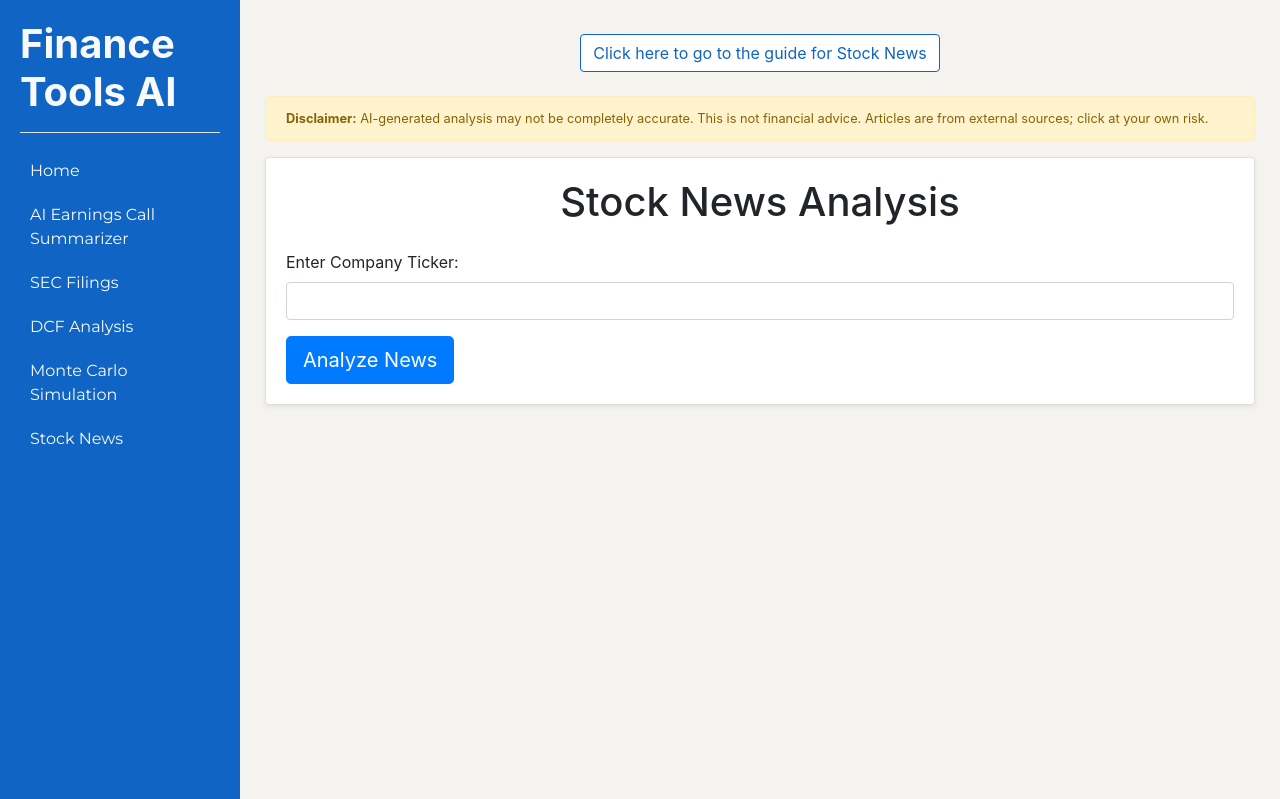
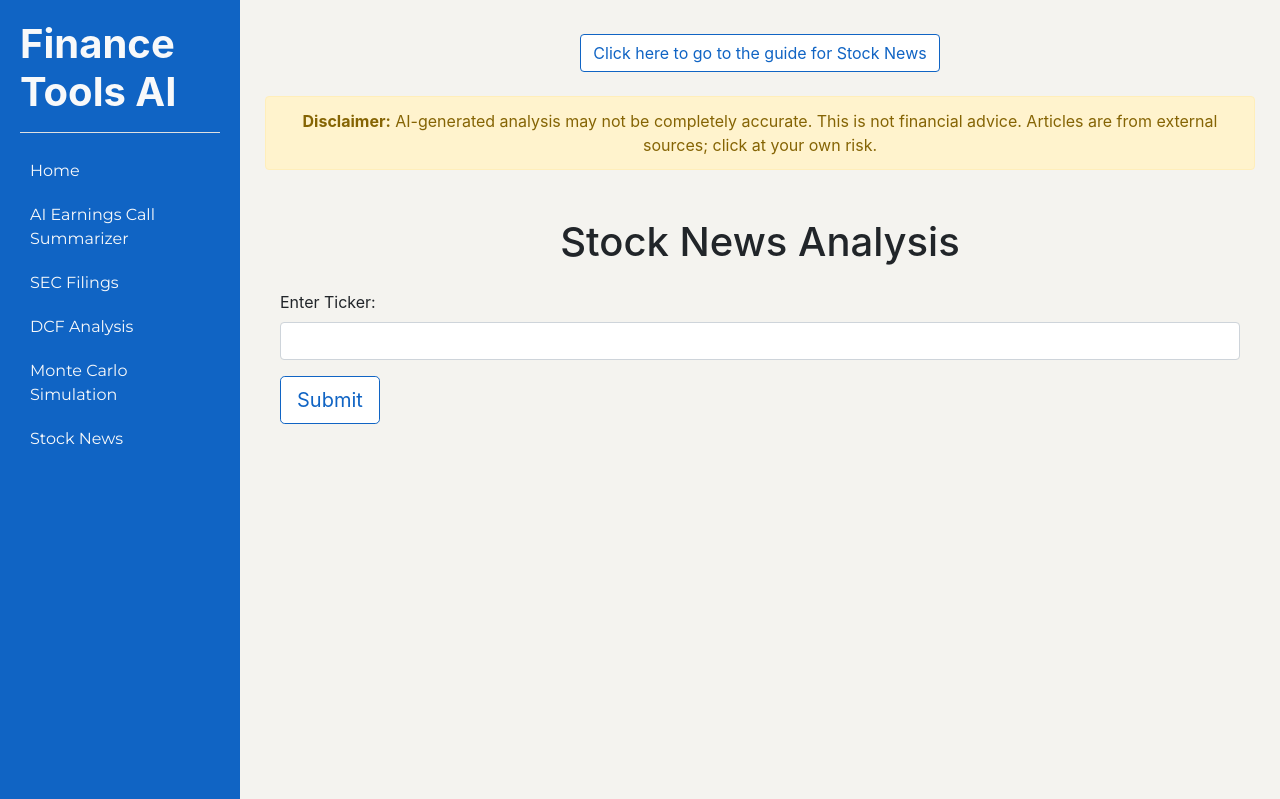
Before and after one commit to JayadityaVetsa/FinancialTools, a Python web app: template templates/stock_news.html in a window 1280 px wide. Run offline with Jinja, Linux system fonts and the light colour scheme; the template is opened without the code that fills it, so the values that code supplies are empty; some libraries are stand-ins or nearby versions.

Commit message:
stock_news UI improvements

```diff
--- a/templates/SEC_Fillings.html
+++ b/templates/SEC_Fillings.html
@@ -16,7 +16,7 @@
             All the filings are from the SEC API. The data is not real-time, so it may take some time to reflect the latest filings.
         </div>
         <div class="container mt-5">
-            <h1 class="mb-4">SEC Fillings</h1>
+            <h1 class="text-center mb-4">SEC Fillings</h1>
             <form action="/SEC_Fillings" method="POST" class="needs-validation" novalidate>
                 <div class="form-group">
                     <label for="ticker">Enter Ticker:</label>
--- a/templates/stock_news.html
+++ b/templates/stock_news.html
@@ -6,30 +6,32 @@
     <div class="text-center mb-4">
         <a href="/guides#stock_news" class="btn btn-custom">Click here to go to the guide for Stock News</a>
     </div>
-    <div class="alert alert-warning small mt-4" role="alert">
+
+    <div class="alert alert-warning text-center" role="alert">
         <strong>Disclaimer:</strong> AI-generated analysis may not be completely accurate. This is not financial advice. Articles are from external sources; click at your own risk.
     </div>
-    <!-- Main Card for Search and Disclaimers -->
-    <div class="card shadow-sm mb-5">
-        <div class="card-body">
-            <h1 class="card-title text-center mb-4">Stock News Analysis</h1>
-            <form action="/stock_news" method="POST" class="needs-validation" novalidate>
-                <div class="form-group">
-                    <label for="ticker">Enter Company Ticker:</label>
-                    <input type="text" class="form-control" id="ticker" name="ticker" value="{{ ticker or '' }}" required>
-                </div>
-                <button type="submit" class="btn btn-primary btn-lg">Analyze News</button>
-            </form>
-        </div>
+
+    <!-- Main content block -->
+    <!-- CORRECTED: Replaced invalid 'margin-bottom' attribute with a Bootstrap class -->
+    <div class="container mt-5 mb-4">
+        <h1 class="text-center mb-4">Stock News Analysis</h1>
+        <form action="/stock_news" method="POST" class="needs-validation" novalidate>
+            <div class="form-group">
+                <label for="ticker">Enter Ticker:</label>
+                <input type="text" class="form-control" id="ticker" name="ticker" value="{{ ticker or '' }}" required>
+            </div>
+            <button type="submit" class="btn btn-custom btn-primary btn-lg">Submit</button>
+        </form>
     </div>
 
     {% if error %}
         <div class="alert alert-danger mt-4"><strong>Error:</strong> {{ error }}</div>
     {% endif %}
 
-    <!-- NEW: AI Daily Briefing Section -->
+    <!-- AI Daily Briefing Section -->
     {% if ai_briefing %}
-    <div class="card bg-light border-primary mb-5 shadow">
+    <!-- CHANGED: Added mt-5 class to create space above this card -->
+    <div class="card bg-light border-primary mt-5 mb-5 shadow">
         <div class="card-header bg-primary text-white">
             <h2 class="h4 mb-0"><i class="fas fa-brain"></i> AI Daily Briefing for {{ ticker }}</h2>
         </div>
@@ -49,7 +51,7 @@
     </div>
     {% endif %}
 
-    <!-- NEW: Looping through the 'articles' list of dictionaries -->
+    <!-- Looping through the 'articles' list of dictionaries -->
     <div class="row mt-4">
         {% for article in articles %}
         <div class="col-lg-6 mb-4 d-flex align-items-stretch">
@@ -62,7 +64,6 @@
                             <p class="card-text small text-muted flex-grow-1">{{ article.summary[:150] }}...</p> <!-- Show summary snippet -->
                             <div class="d-flex justify-content-between align-items-center mt-2">
                                 <span class="badge badge-secondary">{{ article.site }}</span>
-                                <!-- NEW: Displaying sentiment with icons and colors -->
                                 {% if 'Bullish' in article.sentiment_label %}
                                     <span class="badge badge-success"><i class="fas fa-arrow-up"></i> {{ article.sentiment_label }}</span>
                                 {% elif 'Bearish' in article.sentiment_label %}
```
